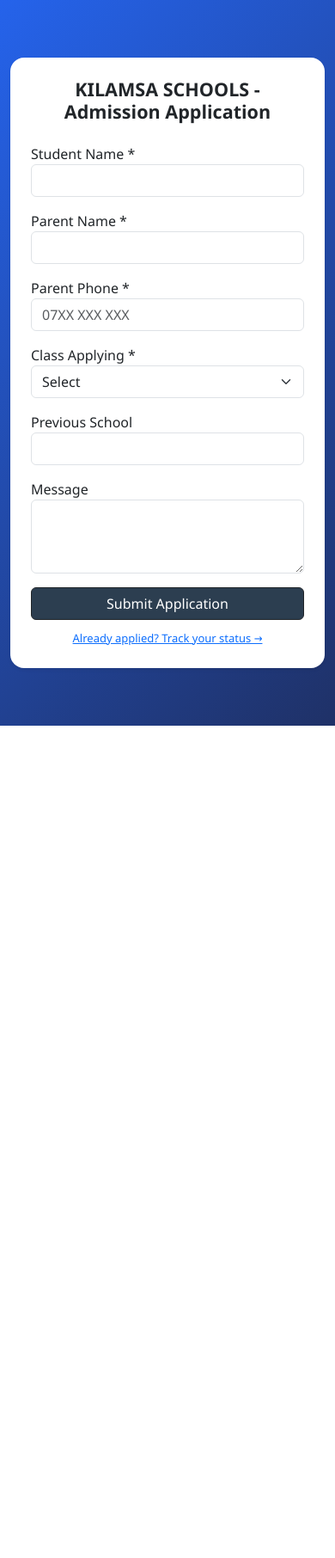
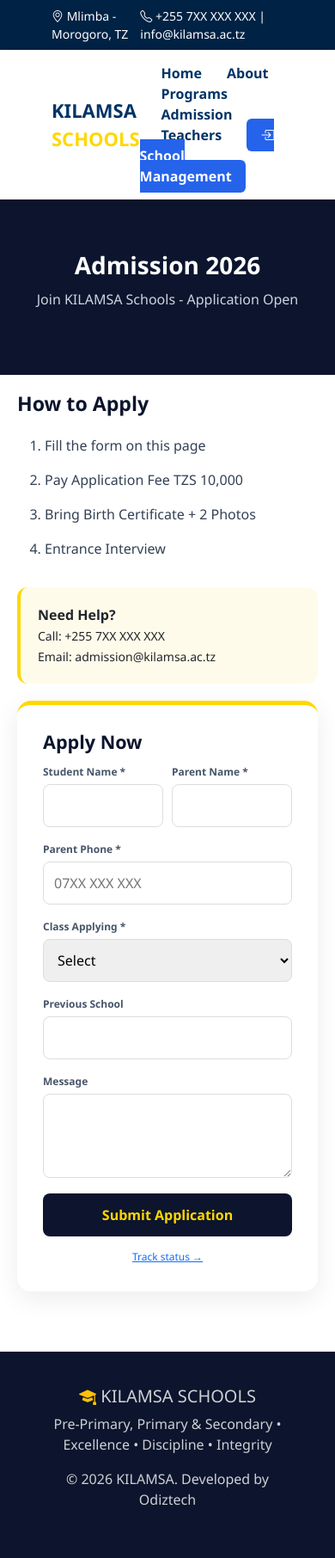
Before and after one commit to owdenlwimiko9-ux/the_system, a Django app: page /admissions/ in a window 390 px wide. Shown: the whole page at 86% size. Before the commit the page ends 844 px from the top, so only its background shows below. Run offline with Django 5.2, Linux system fonts and the light colour scheme.

Commit message:
fix mobile admission form

```diff
--- a/admissions/templates/admissions/apply.html
+++ b/admissions/templates/admissions/apply.html
@@ -1,28 +1,63 @@
-{% extends 'base.html' %}
+{% extends 'base_public.html' %}
 {% block content %}
-<div class="container py-5">
-  <div class="row justify-content-center">
-    <div class="col-md-8">
-      <div class="card shadow-sm border-0 p-4">
-        <h4 class="text-center mb-4 fw-bold">KILAMSA SCHOOLS - Admission Application</h4>
+<style>
+.admission-wrap {
+  padding:60px 20px; max-width:1000px; margin:auto;
+  display:grid; grid-template-columns:1fr 1fr; gap:40px;
+}
+@media(max-width:768px){
+  .admission-wrap { grid-template-columns:1fr !important; padding:20px !important; gap:20px; }
+  .hero h1 { font-size:28px !important; }
+}
+.hero {
+  background:#0c152d; color:white; padding:60px 20px; text-align:center;
+}
+</style>
+
+<div class="hero">
+  <h1 style="font-size:42px; font-weight:bold;">Admission 2026</h1>
+  <p style="font-size:16px; color:#cbd5e1; margin-top:10px;">Join KILAMSA Schools - Application Open</p>
+</div>
+
+<div class="admission-wrap">
+  <!-- Left -->
+  <div>
+    <h3 style="color:#0c152d; font-weight:bold;">How to Apply</h3>
+    <ol style="line-height:2.5; margin-top:15px; color:#334155;">
+      <li>Fill the form on this page</li>
+      <li>Pay Application Fee TZS 10,000</li>
+      <li>Bring Birth Certificate + 2 Photos</li>
+      <li>Entrance Interview</li>
+    </ol>
+    <div style="background:#fffbeb; padding:20px; border-radius:12px; margin-top:25px; border-left:4px solid #FFD700;">
+      <b>Need Help?</b><br>
+      <span style="font-size:14px;">Call: +255 7XX XXX XXX<br>Email: admission@kilamsa.ac.tz</span>
+    </div>
+  </div>
+
+  <!-- Right - Form -->
+  <div style="background:white; padding:30px; border-radius:16px; box-shadow:0 8px 30px rgba(0,0,0,0.08); border-top:5px solid #FFD700;">
+    <h4 style="color:#0c152d; font-weight:bold;">Apply Now</h4>
+    {% if messages %}
+      {% for m in messages %}<div style="background:#dcfce7; color:#166534; padding:12px; border-radius:8px; margin:15px 0;">{{ m }}</div>{% endfor %}
+    {% endif %}
     <form method="post">
       {% csrf_token %}
-          <div class="row">
-            <div class="col-md-6 mb-3">
-              <label>Student Name *</label>
-              <input type="text" name="full_name" class="form-control" required>
+      <div style="display:grid; grid-template-columns:1fr 1fr; gap:10px;">
+        <div>
+          <label style="font-size:12px; font-weight:bold; color:#475569;">Student Name *</label>
+          <input type="text" name="full_name" required style="width:100%; padding:12px; margin:4px 0 12px; border-radius:8px; border:1px solid #ddd;">
         </div>
-            <div class="col-md-6 mb-3">
-              <label>Parent Name *</label>
-              <input type="text" name="parent_name" class="form-control" required>
+        <div>
+          <label style="font-size:12px; font-weight:bold; color:#475569;">Parent Name *</label>
+          <input type="text" name="parent_name" required style="width:100%; padding:12px; margin:4px 0 12px; border-radius:8px; border:1px solid #ddd;">
         </div>
-            <div class="col-md-6 mb-3">
-              <label>Parent Phone *</label>
-              <input type="text" name="parent_phone" placeholder="07XX XXX XXX" class="form-control" required>
       </div>
-            <div class="col-md-6 mb-3">
-              <label>Class Applying *</label>
-              <select name="class_applying" class="form-select" required>
+      <label style="font-size:12px; font-weight:bold; color:#475569;">Parent Phone *</label>
+      <input type="text" name="parent_phone" placeholder="07XX XXX XXX" required style="width:100%; padding:12px; margin:4px 0 12px; border-radius:8px; border:1px solid #ddd;">
+
+      <label style="font-size:12px; font-weight:bold; color:#475569;">Class Applying *</label>
+      <select name="class_applying" required style="width:100%; padding:12px; margin:4px 0 12px; border-radius:8px; border:1px solid #ddd;">
         <option value="">Select</option>
         <option>Baby Class</option>
         <option>Middle Class</option>
@@ -35,23 +70,16 @@
         <option>Class 6</option>
         <option>Class 7</option>
       </select>
-            </div>
-            <div class="col-12 mb-3">
-              <label>Previous School</label>
-              <input type="text" name="previous_school" class="form-control">
-            </div>
-            <div class="col-12 mb-3">
-              <label>Message</label>
-              <textarea name="message" class="form-control" rows="3"></textarea>
-            </div>
-          </div>
-          <button type="submit" class="btn btn-dark w-100" style="background:#2c3e50;">Submit Application</button>
-          <div class="text-center mt-2">
-            <a href="{% url 'admissions:track' %}" style="font-size:13px;">Already applied? Track your status →</a>
-          </div>
+
+      <label style="font-size:12px; font-weight:bold; color:#475569;">Previous School</label>
+      <input type="text" name="previous_school" style="width:100%; padding:12px; margin:4px 0 12px; border-radius:8px; border:1px solid #ddd;">
+
+      <label style="font-size:12px; font-weight:bold; color:#475569;">Message</label>
+      <textarea name="message" rows="3" style="width:100%; padding:12px; margin:4px 0 12px; border-radius:8px; border:1px solid #ddd;"></textarea>
+
+      <button type="submit" style="width:100%; background:#0c152d; color:#FFD700; padding:13px; border:none; border-radius:8px; font-weight:bold; cursor:pointer;">Submit Application</button>
+      <div style="text-align:center; margin-top:10px;"><a href="{% url 'admissions:track' %}" style="font-size:12px;">Track status →</a></div>
     </form>
   </div>
 </div>
-  </div>
-</div>
 {% endblock %}
```
Lines whose indentation alone changed are shown as unchanged.
